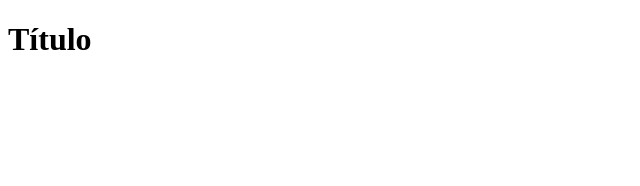
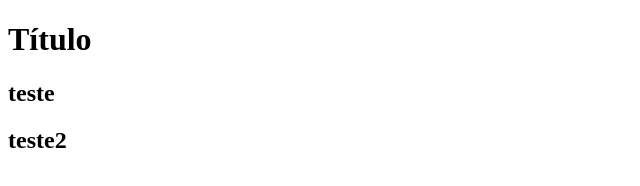
Before and after one commit to renangiaretta/Atividades, a plain HTML site: page index.html in a window 1280 px wide. Shown: the whole page, without its empty margins (0-640 px from the left). Drawn offline with Linux system fonts and the light colour scheme.

Commit message:
segunda versao

```diff
--- a/index.html
+++ b/index.html
@@ -8,5 +8,7 @@
 </head>
 <body>
     <h1>Título</h1>
+    <h2>teste</h2>
+    <h2>teste2</h2>
 </body>
 </html>
```
